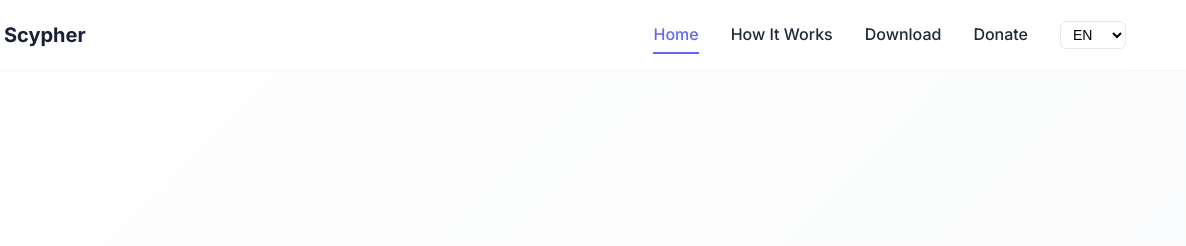
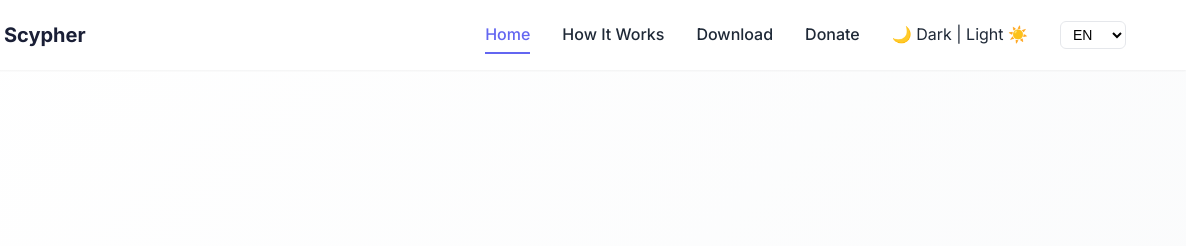
Before and after one commit to moon-miner/SCypher-web, a plain HTML site: page index.html in a window 1280 px wide. Shown: the top 246 px of the page, 94-1280 px from the left. Drawn offline with Linux system fonts and the light colour scheme.

Commit message:
Update index.html

```diff
--- a/index.html
+++ b/index.html
@@ -23,6 +23,14 @@
                 <li><a href="#how-it-works" class="nav-link">How It Works</a></li>
                 <li><a href="#download" class="nav-link">Download</a></li>
                 <li><a href="#donate" class="nav-link">Donate</a></li>
+                <!-- NUEVO: Theme Toggle -->
+                <li class="nav-theme">
+                    <div class="theme-toggle" id="themeToggle">
+                        <span class="theme-option active" data-theme="dark">🌙 Dark</span>
+                        <span class="theme-separator">|</span>
+                        <span class="theme-option" data-theme="light">Light ☀️</span>
+                    </div>
+                </li>
                 <li class="nav-lang">
                     <select id="langSelect" class="lang-select">
                         <option value="en">EN</option>
```
